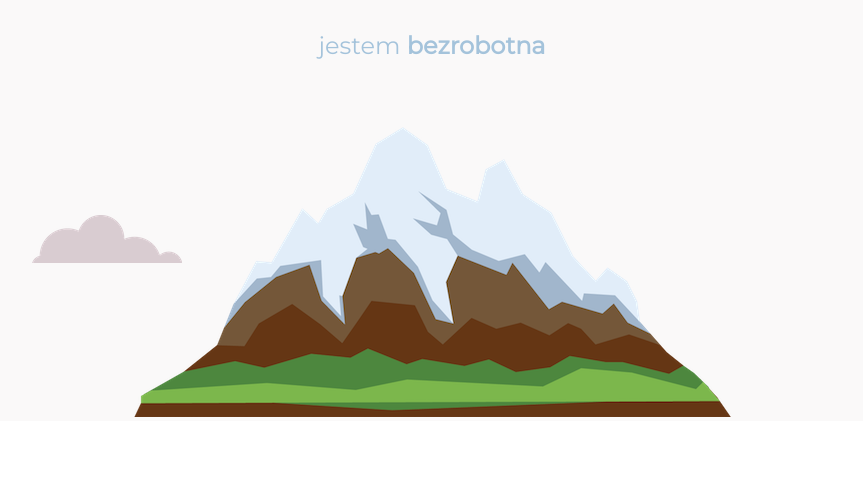
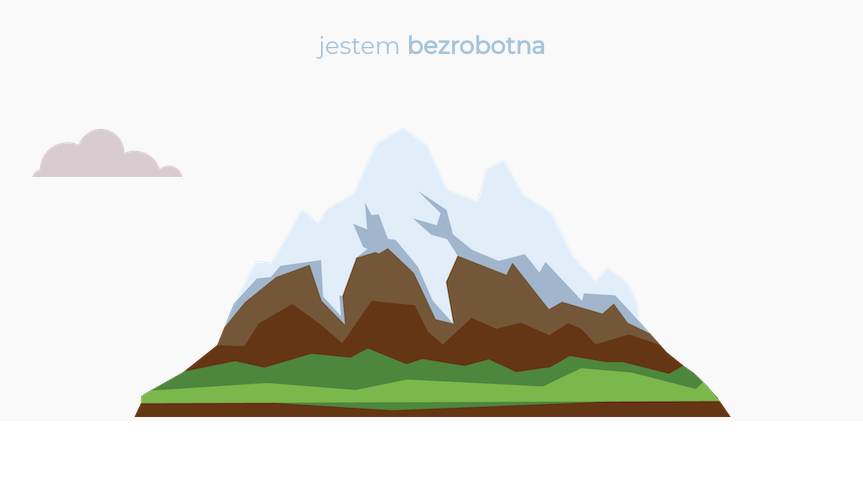
Before and after one commit to zosiabentley/jazosia, a plain HTML site: page CSS - moja strona/index.html in a window 1280 px wide. Shown: the part 304-800 px from the top of the page, without its empty margins (208-1071 px from the left). Drawn offline with Linux system fonts and the light colour scheme.

Commit message:
Update glowny.css

```diff
--- a/CSS - moja strona/css/glowny.css
+++ b/CSS - moja strona/css/glowny.css
@@ -90,7 +90,7 @@ a:hover{
 .chmura2{
   position:absolute;
   left:240px;
-  bottom:233px;
+  top:433px;
 }
 .chmura1{
   position:absolute;
```
